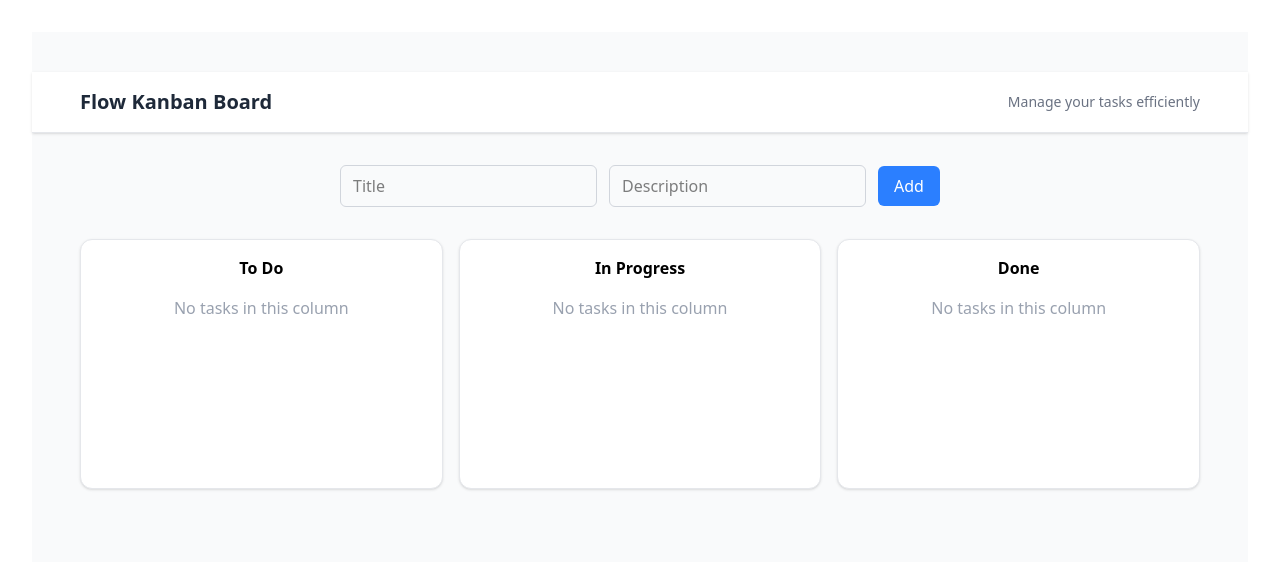
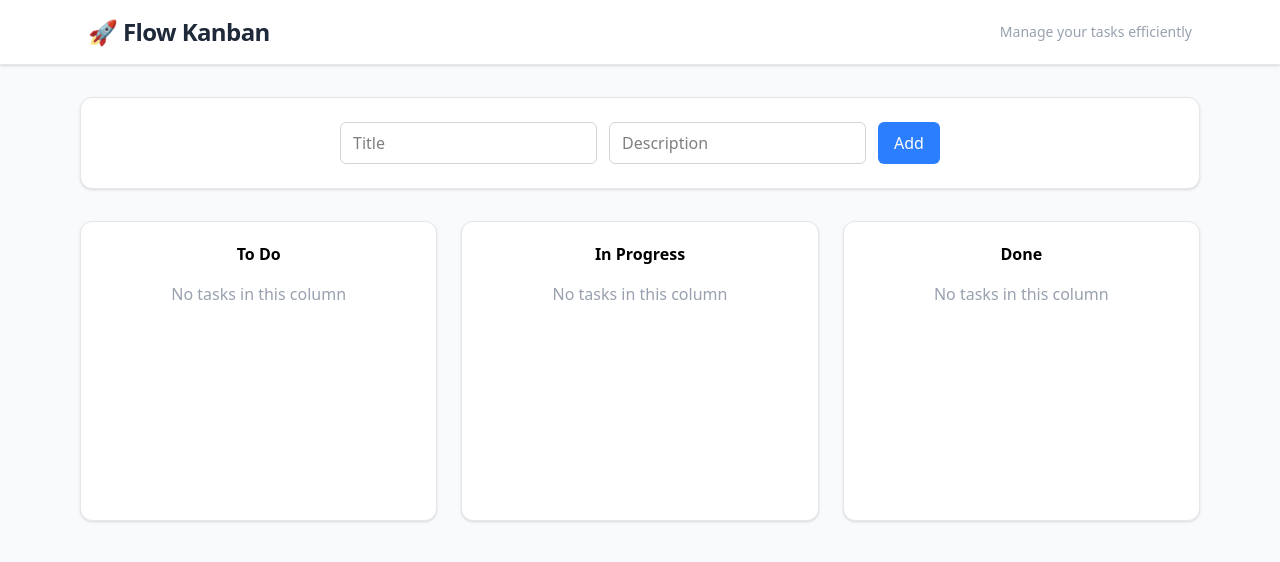
Before and after one commit to Priyanga-Developer/flow_kanban, a React (Vite) app: page / in a window 1280 px wide. Shown: the top 562 px of the page. Built offline with nearby package versions, Linux system fonts and the light colour scheme.

Commit message:
Ui aligmnent is fixed

```diff
--- a/src/App.css
+++ b/src/App.css
@@ -1,7 +1,7 @@
 @import "tailwindcss";
 #root {
-  max-width: 1280px;
-  margin: 0 auto;
-  padding: 2rem;
+  /* max-width: 1280px; */
+  /* margin: 0 auto; */
+  /* padding: 2rem; */
   text-align: center;
 }
--- a/src/App.tsx
+++ b/src/App.tsx
@@ -13,7 +13,7 @@ function App() {
 
   return (
     <>
-      <div className="min-h-screen bg-gray-50 py-10">
+      <div className="min-h-screen bg-gray-50 ">
         <Header />
 
         <main className="max-w-6xl mx-auto px-4 py-8">
--- a/src/components/AddTask.tsx
+++ b/src/components/AddTask.tsx
@@ -23,7 +23,7 @@ export default function AddTask({ dispatch }: any) {
   };
 
   return (
-    <div className="flex-col flex items-center md:flex-row gap-3 justify-center mb-8">
+<div className="bg-white rounded-xl shadow-sm border border-gray-200 p-6 mb-8 flex gap-3 justify-center">
       <input
         id="task-title"
         name="title"
--- a/src/components/Board.tsx
+++ b/src/components/Board.tsx
@@ -2,17 +2,20 @@ import Column from "./Column";
 import AddTask from "./AddTask";
 
 export default function Board({ tasks, dispatch }: any) {
-
   return (
     <div>
       <AddTask dispatch={dispatch} />
 
-      <div className="grid grid-cols-1 sm:grid-cols-2 lg:grid-cols-3 gap-4">
+      <div className="grid grid-cols-1 sm:grid-cols-2 lg:grid-cols-3 gap-6">
         <Column title="To Do" type="todo" tasks={tasks} dispatch={dispatch} />
-        <Column title="In Progress" type="inprogress" tasks={tasks} dispatch={dispatch} />
+        <Column
+          title="In Progress"
+          type="inprogress"
+          tasks={tasks}
+          dispatch={dispatch}
+        />
         <Column title="Done" type="done" tasks={tasks} dispatch={dispatch} />
       </div>
-
     </div>
   );
 }
--- a/src/components/Column.tsx
+++ b/src/components/Column.tsx
@@ -4,16 +4,18 @@ export default function Column({ title, type, tasks, dispatch }: any) {
   const columnTasks = tasks.filter((t: any) => t.column === type);
 
   return (
-    <div className="bg-white p-4 rounded-xl shadow-sm border border-gray-200 min-h-62.5">
+    <div className="bg-white rounded-xl shadow-sm border border-gray-200 p-5 min-h-75">
       <h2 className="font-bold mb-4">{title}</h2>
 
       {columnTasks.length === 0 && (
         <p className="text-gray-400">No tasks in this column</p>
       )}
 
-      {columnTasks.map((task: any) => (
-        <TaskCard key={task.id} task={task} dispatch={dispatch} />
-      ))}
+      <div className="space-y-4">
+        {columnTasks.map((task: any) => (
+          <TaskCard key={task.id} task={task} dispatch={dispatch} />
+        ))}
+      </div>
     </div>
   );
 }
--- a/src/components/Header.tsx
+++ b/src/components/Header.tsx
@@ -1,12 +1,14 @@
 export default function Header() {
   return (
-    <header className="bg-white border-b border-gray-200 shadow-sm">
-      <div className="max-w-6xl mx-auto px-4 py-4 flex items-center justify-between">
-        <h1 className="text-xl font-semibold text-gray-800">
-          Flow Kanban Board
+    <header className="bg-white sticky top-0 z-10 border-b border-gray-200 shadow-sm">
+      <div className="max-w-6xl mx-auto px-6 py-4 flex items-center justify-between">
+        <h1 className="text-2xl font-semibold text-gray-800 tracking-tight">
+          🚀 Flow Kanban
         </h1>
 
-        <p className="text-sm text-gray-500">Manage your tasks efficiently</p>
+        <p className="text-sm text-gray-400 hidden sm:block">
+          Manage your tasks efficiently
+        </p>
       </div>
     </header>
   );
--- a/src/components/TaskCard.tsx
+++ b/src/components/TaskCard.tsx
@@ -1,11 +1,10 @@
 export default function TaskCard({ task, dispatch }: any) {
   return (
-    <div className="bg-white p-4 rounded-lg shadow border border-gray-200 mb-3 flex flex-col justify-center items-center">
+    <div className="bg-white rounded-lg border border-gray-200 p-4 shadow-sm hover:shadow-md transition">
       <h3 className="font-semibold text-gray-800">{task.title}</h3>
       <p className="text-sm text-gray-600 wrap-break-word">
-  {task.description}
-</p>
-
+        {task.description}
+      </p>
 
       <div className="flex gap-2 mt-2 flex-wrap">
         <button
```
